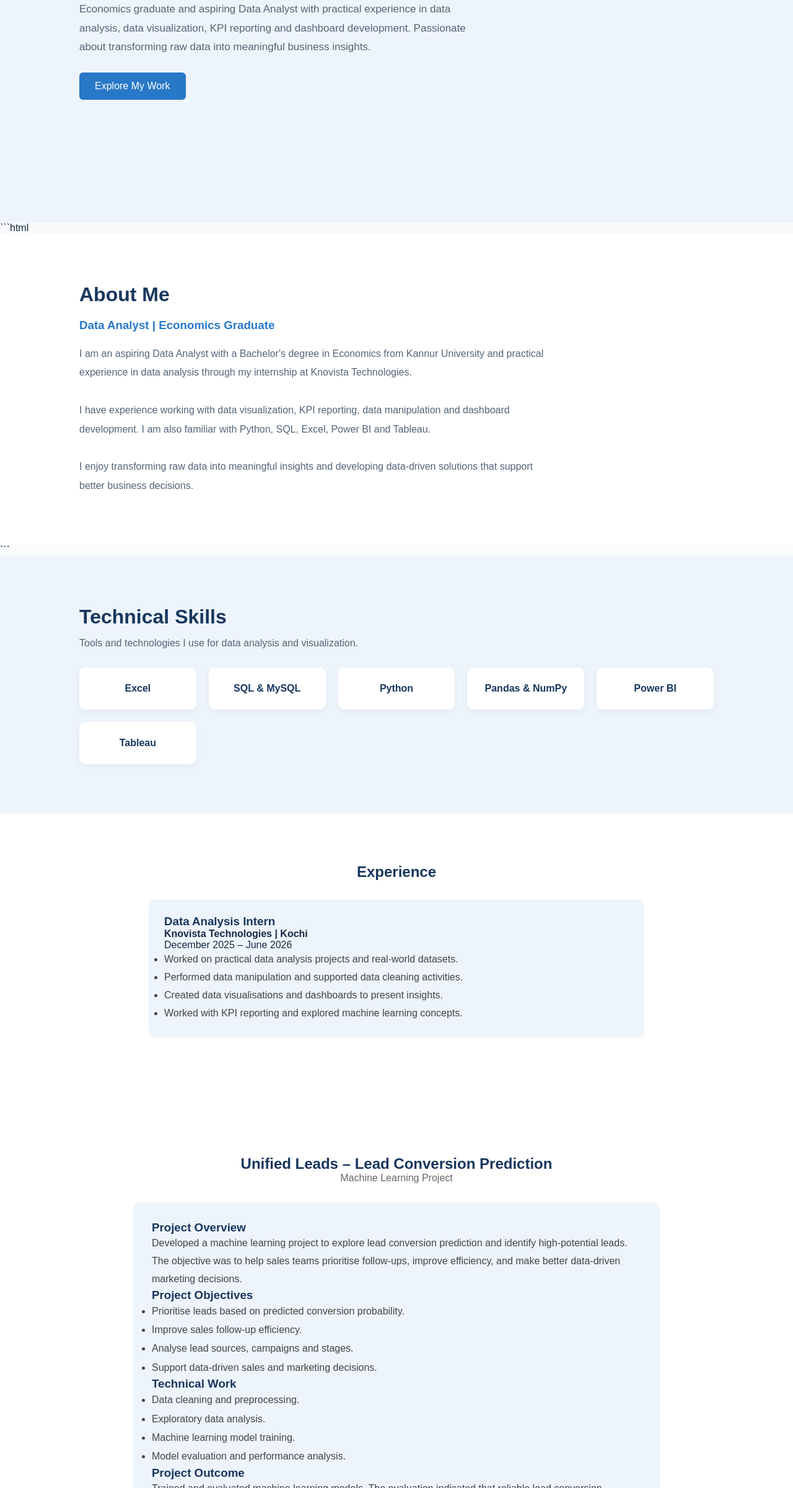
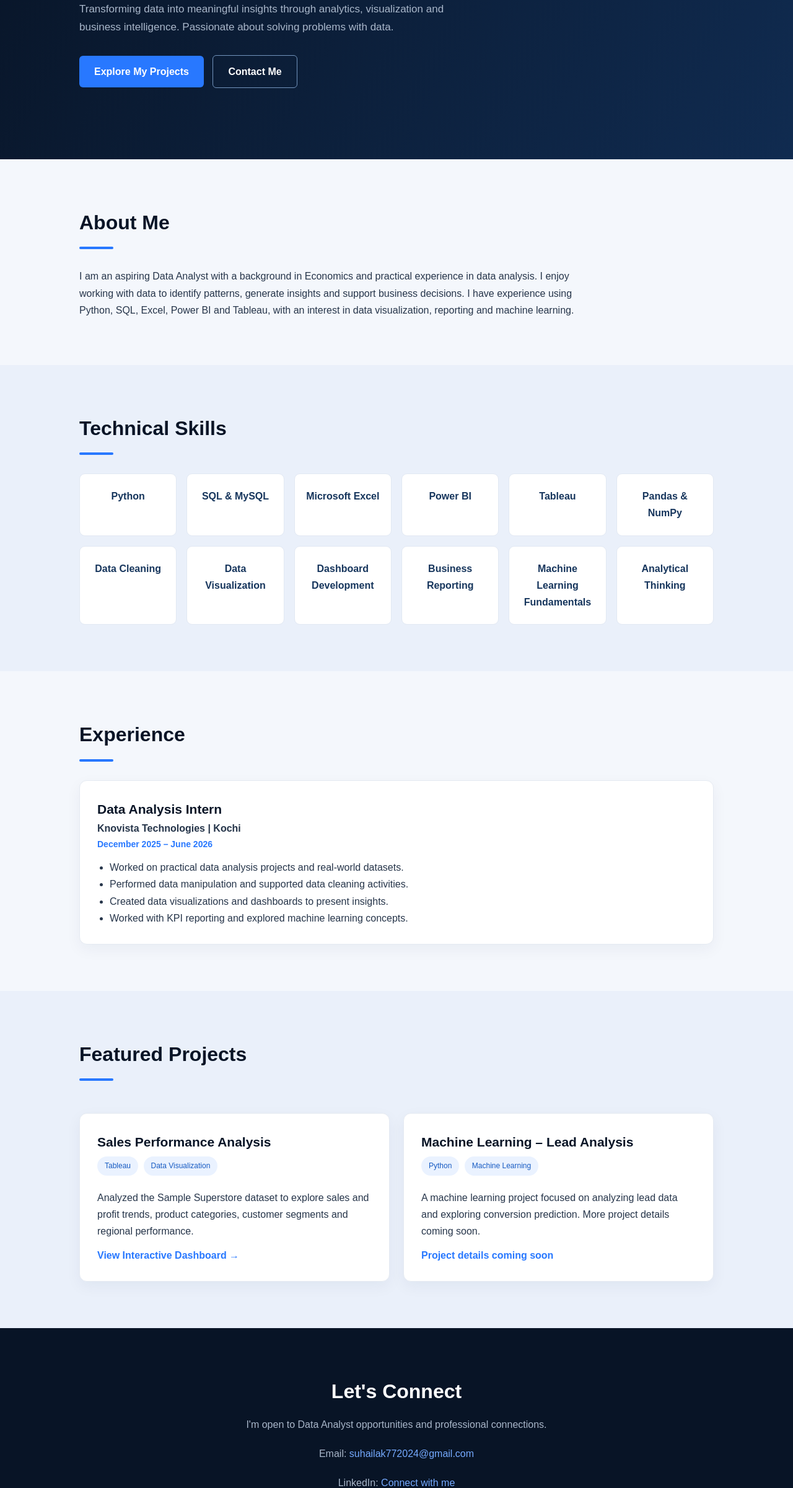
Before and after one commit to suhailak786/suhailak786.github.io, a plain HTML site: page index.html in a window 1280 px wide. Shown: the part 399-2800 px from the top of the page at 62% size. Drawn offline with Linux system fonts and the light colour scheme.

Commit message:
Update index.html

````diff
--- a/index.html
+++ b/index.html
@@ -1,89 +1,220 @@
+
 <!DOCTYPE html>
 <html lang="en">
 <head>
 <meta charset="UTF-8">
 <meta name="viewport" content="width=device-width, initial-scale=1.0">
-
-    <title>Suhaila K | Data Analyst</title>
+<title>Suhaila K | Data Analyst Portfolio</title>
+<meta name="description" content="Portfolio of Suhaila K, aspiring Data Analyst skilled in Python, SQL, Excel, Power BI and Tableau.">
 
 <style>
-        * {
-            margin: 0;
-            padding: 0;
-            box-sizing: border-box;
+:root {
+  --navy: #081426;
+  --blue: #2878ff;
+  --light: #f4f7fc;
+  --white: #ffffff;
+  --text: #26354a;
+  --muted: #a9b7ca;
 }
+
+* { margin: 0; padding: 0; box-sizing: border-box; scroll-behavior: smooth; }
 
 body {
   font-family: Arial, sans-serif;
-            background: #f8fafc;
-            color: #172b45;
+  background: var(--light);
+  color: var(--text);
+  line-height: 1.7;
 }
 
 nav {
+  background: var(--navy);
+  padding: 20px 8%;
   display: flex;
   justify-content: space-between;
   align-items: center;
-            padding: 25px 8%;
-            background: white;
+  position: sticky;
+  top: 0;
+  z-index: 10;
 }
 
-        .logo {
-            font-size: 24px;
-            font-weight: bold;
-            color: #17365d;
+.logo { color: white; font-size: 22px; font-weight: bold; }
+.logo span { color: var(--blue); }
+
+nav a {
+  color: #dce6f5;
+  text-decoration: none;
+  margin-left: 22px;
+  font-size: 14px;
 }
 
-        nav a {
-            text-decoration: none;
-            color: #17365d;
-            margin-left: 20px;
+nav a:hover { color: #62a0ff; }
+
+.hero {
+  background: linear-gradient(120deg, #081426, #102b50);
+  color: white;
+  padding: 115px 10%;
+  min-height: 490px;
+  display: flex;
+  align-items: center;
 }
 
-        .hero {
-            min-height: 85vh;
-            display: flex;
-            flex-direction: column;
-            justify-content: center;
-            padding: 60px 10%;
-            background: #eef4fb;
+.hero-content { max-width: 760px; }
+
+.eyebrow {
+  color: #72aaff;
+  letter-spacing: 3px;
+  font-size: 13px;
+  font-weight: bold;
 }
 
 .hero h1 {
-            font-size: 55px;
-            margin: 15px 0;
+  font-size: clamp(38px, 6vw, 65px);
+  line-height: 1.15;
+  margin: 18px 0;
 }
 
-        .hero h2 {
-            color: #2878c8;
-            font-size: 25px;
+.hero h1 span { color: #4d91ff; }
+
+.hero p {
+  color: var(--muted);
+  max-width: 650px;
+  font-size: 17px;
+  margin-bottom: 30px;
 }
 
-        .hero p {
-            max-width: 650px;
-            line-height: 1.8;
-            color: #536579;
-            font-size: 17px;
+.btn {
+  display: inline-block;
+  background: var(--blue);
+  color: white;
+  text-decoration: none;
+  padding: 12px 24px;
+  border-radius: 6px;
+  font-weight: bold;
+  margin-right: 10px;
 }
 
-        .button {
-            display: inline-block;
-            width: fit-content;
-            margin-top: 25px;
-            padding: 13px 25px;
-            background: #2878c8;
-            color: white;
-            text-decoration: none;
-            border-radius: 6px;
+.btn-outline {
+  background: transparent;
+  border: 1px solid #7294bd;
 }
 
-        @media(max-width: 600px) {
-            .hero h1 {
-                font-size: 38px;
+section { padding: 75px 10%; }
+
+.section-title {
+  font-size: 32px;
+  color: var(--navy);
+  margin-bottom: 12px;
 }
 
-            nav {
-                padding: 20px 5%;
+.section-line {
+  width: 55px;
+  height: 4px;
+  background: var(--blue);
+  border-radius: 5px;
+  margin-bottom: 30px;
 }
+
+.about-text { max-width: 850px; font-size: 16px; }
+
+.skills-section { background: #eaf0fa; }
+
+.skills-grid {
+  display: grid;
+  grid-template-columns: repeat(auto-fit, minmax(150px, 1fr));
+  gap: 16px;
+  margin-top: 30px;
+}
+
+.skill {
+  background: white;
+  padding: 22px 15px;
+  border-radius: 9px;
+  text-align: center;
+  font-weight: bold;
+  color: #17365d;
+  border: 1px solid #e1e8f3;
+  transition: 0.2s;
+}
+
+.skill:hover {
+  transform: translateY(-4px);
+  border-color: var(--blue);
+}
+
+.experience-card, .project-card {
+  background: white;
+  padding: 28px;
+  border-radius: 12px;
+  border: 1px solid #e5eaf2;
+  box-shadow: 0 8px 25px rgba(10, 35, 70, 0.05);
+  margin-top: 22px;
+}
+
+.experience-card h3, .project-card h3 {
+  color: var(--navy);
+  font-size: 21px;
+}
+
+.date {
+  color: var(--blue);
+  font-weight: bold;
+  font-size: 14px;
+}
+
+.experience-card ul {
+  padding-left: 20px;
+  margin-top: 12px;
+}
+
+.projects-section { background: #eaf0fa; }
+
+.project-grid {
+  display: grid;
+  grid-template-columns: repeat(auto-fit, minmax(260px, 1fr));
+  gap: 22px;
+}
+
+.project-card p { margin: 12px 0; }
+
+.project-tag {
+  display: inline-block;
+  background: #eaf2ff;
+  color: #175bc2;
+  padding: 5px 12px;
+  border-radius: 20px;
+  font-size: 12px;
+  margin: 5px 4px 10px 0;
+}
+
+.project-link {
+  color: var(--blue);
+  font-weight: bold;
+  text-decoration: none;
+}
+
+.contact-section {
+  background: var(--navy);
+  color: white;
+  text-align: center;
+}
+
+.contact-section .section-title { color: white; }
+.contact-section p { color: var(--muted); margin-bottom: 20px; }
+.contact-section a { color: #75aaff; text-decoration: none; }
+
+footer {
+  background: #050e1c;
+  color: #9cabc0;
+  text-align: center;
+  padding: 20px;
+  font-size: 13px;
+}
+
+@media (max-width: 700px) {
+  nav { flex-direction: column; gap: 12px; }
+  nav a { margin: 0 7px; font-size: 12px; }
+  .hero { padding: 80px 8%; }
+  section { padding: 60px 8%; }
 }
 </style>
 </head>
@@ -91,180 +222,127 @@
 <body>
 
 <nav>
-        <div class="logo">SUHAILA K.</div>
-
+  <div class="logo">SUHAILA<span>.</span></div>
   <div>
     <a href="#home">Home</a>
     <a href="#about">About</a>
+    <a href="#skills">Skills</a>
+    <a href="#experience">Experience</a>
     <a href="#projects">Projects</a>
+    <a href="#contact">Contact</a>
   </div>
 </nav>
 
-    <section class="hero" id="home">
+<header class="hero" id="home">
+  <div class="hero-content">
+    <div class="eyebrow">WELCOME TO MY PORTFOLIO</div>
+    <h1>Hi, I'm Suhaila K.<br><span>Data Analyst</span></h1>
+    <p>
+      Transforming data into meaningful insights through
+      analytics, visualization and business intelligence.
+      Passionate about solving problems with data.
+    </p>
+    <a class="btn" href="#projects">Explore My Projects</a>
+    <a class="btn btn-outline" href="#contact">Contact Me</a>
+  </div>
+</header>
 
-        <h2>HELLO, I'M SUHAILA</h2>
+<section id="about">
+  <h2 class="section-title">About Me</h2>
+  <div class="section-line"></div>
+  <p class="about-text">
+    I am an aspiring Data Analyst with a background in Economics
+    and practical experience in data analysis. I enjoy working
+    with data to identify patterns, generate insights and support
+    business decisions. I have experience using Python, SQL,
+    Excel, Power BI and Tableau, with an interest in data
+    visualization, reporting and machine learning.
+  </p>
+</section>
 
-        <h1>Data Analyst</h1>
+<section class="skills-section" id="skills">
+  <h2 class="section-title">Technical Skills</h2>
+  <div class="section-line"></div>
+  <div class="skills-grid">
+    <div class="skill">Python</div>
+    <div class="skill">SQL & MySQL</div>
+    <div class="skill">Microsoft Excel</div>
+    <div class="skill">Power BI</div>
+    <div class="skill">Tableau</div>
+    <div class="skill">Pandas & NumPy</div>
+    <div class="skill">Data Cleaning</div>
+    <div class="skill">Data Visualization</div>
+    <div class="skill">Dashboard Development</div>
+    <div class="skill">Business Reporting</div>
+    <div class="skill">Machine Learning Fundamentals</div>
+    <div class="skill">Analytical Thinking</div>
+  </div>
+</section>
 
-        <p>
-            Economics graduate and aspiring Data Analyst
-            with practical experience in data analysis,
-            data visualization, KPI reporting and dashboard
-            development. Passionate about transforming
-            raw data into meaningful business insights.
-        </p>
-
-        <a href="#projects" class="button">
-            Explore My Work
-        </a>
-
-    </section>
-            ```html
-<section id="about" style="padding:80px 10%; background:white;">
-
-    <h2 style="color:#17365d; font-size:32px;">
-        About Me
-    </h2>
-
-    <h3 style="color:#2878c8; margin-top:20px;">
-        Data Analyst | Economics Graduate
-    </h3>
-
-    <p style="max-width:750px; line-height:1.9;
-    color:#536579; margin-top:20px;">
-
-        I am an aspiring Data Analyst with a Bachelor's
-        degree in Economics from Kannur University and
-        practical experience in data analysis through my
-        internship at Knovista Technologies.
-
-        <br><br>
-
-        I have experience working with data visualization,
-        KPI reporting, data manipulation and dashboard
-        development. I am also familiar with Python,
-        SQL, Excel, Power BI and Tableau.
-
-        <br><br>
-
-        I enjoy transforming raw data into meaningful
-        insights and developing data-driven solutions
-        that support better business decisions.
-
-    </p>
-
-</section>
-```
-
-<section id="skills" style="padding:80px 10%; background:#eef4fb;">
-
-    <h2 style="color:#17365d; font-size:32px;">
-        Technical Skills
-    </h2>
-
-    <p style="color:#536579; margin:15px 0 30px;">
-        Tools and technologies I use for data analysis and visualization.
-    </p>
-
-    <div style="display:grid;
-    grid-template-columns:repeat(auto-fit,minmax(180px,1fr));
-    gap:20px;">
-
-        <div class="skill-card">Excel</div>
-        <div class="skill-card">SQL & MySQL</div>
-        <div class="skill-card">Python</div>
-        <div class="skill-card">Pandas & NumPy</div>
-        <div class="skill-card">Power BI</div>
-        <div class="skill-card">Tableau</div>
-
-    </div>
-
-    <style>
-        .skill-card {
-            background:white;
-            padding:25px;
-            text-align:center;
-            border-radius:10px;
-            color:#17365d;
-            font-weight:bold;
-            box-shadow:0 3px 12px rgba(0,0,0,0.05);
-        }
-    </style>
-
-</section>
-<section id="experience" style="padding:80px 10%; background:#ffffff;">
-  <h2 style="color:#17365d; text-align:center;">Experience</h2>
-
-  <div style="max-width:800px; margin:30px auto; padding:25px; background:#eef4fb; border-radius:10px;">
-    <h3 style="color:#17365d;">Data Analysis Intern</h3>
+<section id="experience">
+  <h2 class="section-title">Experience</h2>
+  <div class="section-line"></div>
+  <div class="experience-card">
+    <h3>Data Analysis Intern</h3>
     <p><strong>Knovista Technologies | Kochi</strong></p>
-    <p>December 2025 – June 2026</p>
-
-    <ul style="line-height:1.8; color:#444;">
+    <p class="date">December 2025 – June 2026</p>
+    <ul>
       <li>Worked on practical data analysis projects and real-world datasets.</li>
       <li>Performed data manipulation and supported data cleaning activities.</li>
-      <li>Created data visualisations and dashboards to present insights.</li>
+      <li>Created data visualizations and dashboards to present insights.</li>
       <li>Worked with KPI reporting and explored machine learning concepts.</li>
     </ul>
   </div>
 </section>
-    <!-- Unified Leads ML Project -->
-<section id="unified-leads" style="padding:80px 10%; background:#ffffff;">
 
-  <h2 style="text-align:center; color:#17365d;">
-    Unified Leads – Lead Conversion Prediction
-  </h2>
+<section class="projects-section" id="projects">
+  <h2 class="section-title">Featured Projects</h2>
+  <div class="section-line"></div>
 
-  <p style="text-align:center; color:#666;">
-    Machine Learning Project
+  <div class="project-grid">
+    <div class="project-card">
+      <h3>Sales Performance Analysis</h3>
+      <span class="project-tag">Tableau</span>
+      <span class="project-tag">Data Visualization</span>
+      <p>
+        Analyzed the Sample Superstore dataset to explore
+        sales and profit trends, product categories,
+        customer segments and regional performance.
       </p>
+      <a class="project-link"
+         href="https://public.tableau.com/views/salesperformanceanalysisprj/Dashboard5"
+         target="_blank" rel="noopener">
+        View Interactive Dashboard →
+      </a>
+    </div>
 
-  <div style="max-width:850px; margin:30px auto; padding:30px;
-              background:#eef4fb; border-radius:12px;">
-
-    <h3 style="color:#17365d;">Project Overview</h3>
-
-    <p style="line-height:1.8; color:#444;">
-      Developed a machine learning project to explore lead conversion
-      prediction and identify high-potential leads. The objective was
-      to help sales teams prioritise follow-ups, improve efficiency,
-      and make better data-driven marketing decisions.
+    <div class="project-card">
+      <h3>Machine Learning – Lead Analysis</h3>
+      <span class="project-tag">Python</span>
+      <span class="project-tag">Machine Learning</span>
+      <p>
+        A machine learning project focused on analyzing
+        lead data and exploring conversion prediction.
+        More project details coming soon.
       </p>
-
-    <h3 style="color:#17365d;">Project Objectives</h3>
-
-    <ul style="line-height:1.9; color:#444;">
-      <li>Prioritise leads based on predicted conversion probability.</li>
-      <li>Improve sales follow-up efficiency.</li>
-      <li>Analyse lead sources, campaigns and stages.</li>
-      <li>Support data-driven sales and marketing decisions.</li>
-    </ul>
-
-    <h3 style="color:#17365d;">Technical Work</h3>
-
-    <ul style="line-height:1.9; color:#444;">
-      <li>Data cleaning and preprocessing.</li>
-      <li>Exploratory data analysis.</li>
-      <li>Machine learning model training.</li>
-      <li>Model evaluation and performance analysis.</li>
-    </ul>
-
-    <h3 style="color:#17365d;">Project Outcome</h3>
-
-    <p style="line-height:1.8; color:#444;">
-      Trained and evaluated machine learning models. The evaluation
-      indicated that reliable lead conversion prediction was not
-      achievable with the available dataset.
-    </p>
-
-    <h3 style="color:#17365d;">Tools & Technologies</h3>
-
-    <p style="color:#17365d; font-weight:bold;">
-      Python | Pandas | NumPy | Machine Learning
-    </p>
-
+      <a class="project-link" href="#contact">
+        Project details coming soon
+      </a>
+    </div>
   </div>
 </section>
+
+<section id="contact" class="contact-section">
+  <h2 class="section-title">Let's Connect</h2>
+  <p>I'm open to Data Analyst opportunities and professional connections.</p>
+  <p>Email: <a href="mailto:suhailak772024@gmail.com">suhailak772024@gmail.com</a></p>
+  <p>LinkedIn: <a href="https://www.linkedin.com/in/suhaila-k/" target="_blank" rel="noopener">Connect with me</a></p>
+  <p>GitHub: <a href="https://github.com/suhailak786" target="_blank" rel="noopener">View my GitHub</a></p>
+</section>
+
+<footer>
+  © 2026 Suhaila K | Data Analyst Portfolio
+</footer>
+
 </body>
-
 </html>
````
Lines whose indentation alone changed are shown as unchanged.
